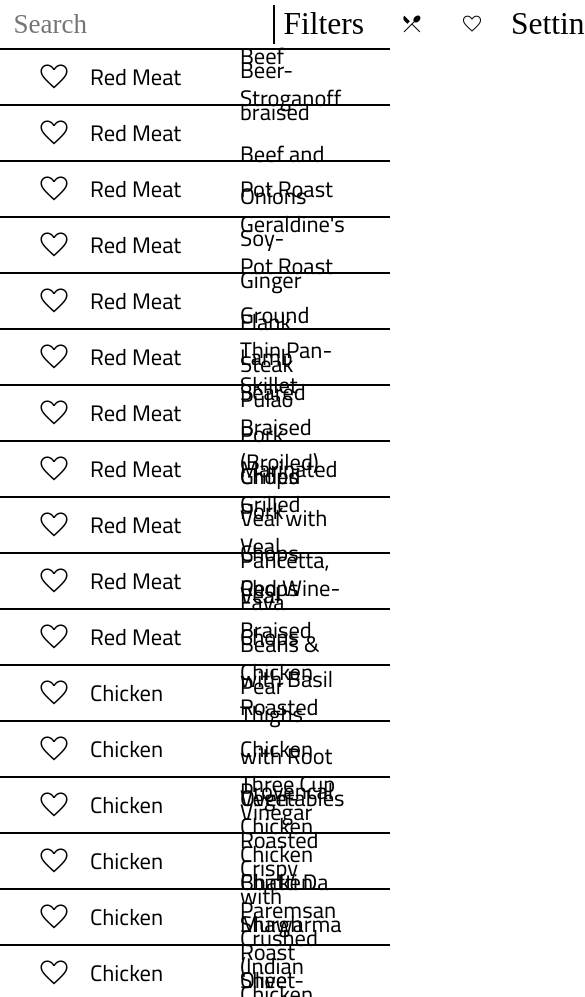
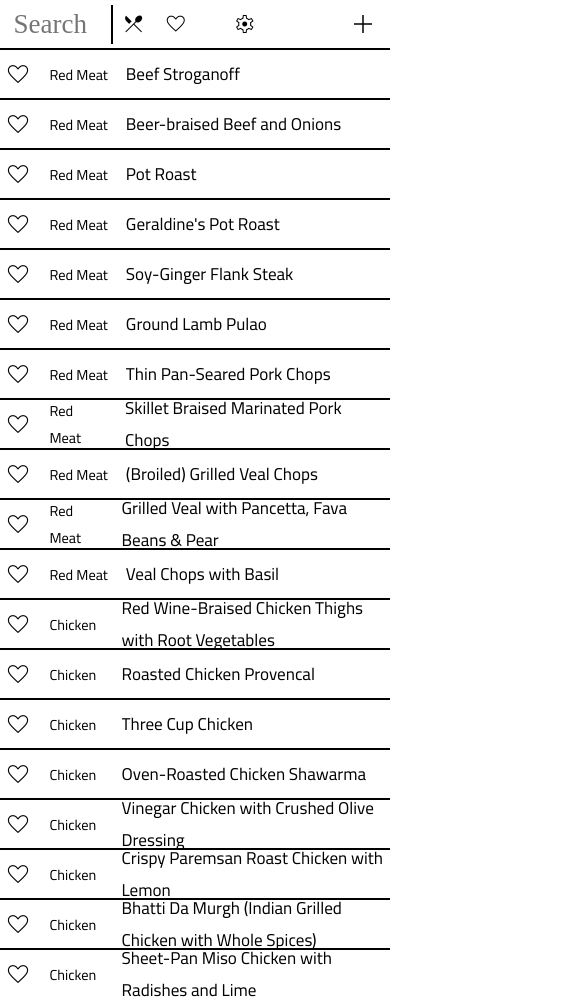
Before and after one commit to plpiiper/recipelistv3_5, a plain HTML site: page index.html in a window 390 px wide. Shown: the top 997 px of the page, 585 px wide, since content can reach past the window. Drawn offline with nearby package versions, Linux system fonts and the light colour scheme; a web font is replaced by a local one.

Commit message:
Fix Mobile View

```diff
--- a/assets/scripts/Homepage.js
+++ b/assets/scripts/Homepage.js
@@ -52,11 +52,14 @@ function createTopHomePage(){
         let fdst = append(cre("div","barBody"),div);
             let fd = append(cre("div","filterBar"),fdst);
                 let ft = append(cre("h2","filterTitle"),fd); ft.innerText = "Filters";
-                let type = append(ic("restaurant_menu"),fd); type.onclick = function(){
+                let typeD = append(cre("button","filterBtn"),fd);
+                let type = append(ic("restaurant_menu"),typeD); type.onclick = function(){
                     filterPopup();
                     type.classList.add("selected");
                 }; type.id = "filterCat";
-                let fav = append(ic("favorite"),fd); fav.onclick = function(){
+
+                let favD = append(cre("button","filterBtn"),fd);
+                let fav = append(ic("favorite"),favD); fav.onclick = function(){
                     const KEY = "fav"
                     if (hp.getFilter(KEY) !== undefined && hp.getFilter(KEY).includes(true)){
                         hp.addFilter("del",KEY);
--- a/styles/style.css
+++ b/styles/style.css
@@ -152,6 +152,10 @@ div, input, span, a, h1, h2, h3, textarea, button, select {
     font-size: 1.25rem;
 } .recipeName:hover {text-decoration: black;}
 
+.filterBtn {
+    padding: 0; background-color: white;
+    margin-right: 1rem;
+} .filterBtn .icon {padding: 0; display: flex; align-items: center;}
 
 /* recipe.html */
 #recipePage {
@@ -597,6 +601,42 @@ div, input, span, a, h1, h2, h3, textarea, button, select {
 }
 
 @media only screen and (max-width: 900px) {
+    #homePage > .top {
+        overflow: auto;
+    }
+    #homePage > .top .filterTitle {
+        display: none;
+    }
+    #barBody {
+        overflow-x: auto;
+    }
+    #homePage > .top > .searchBar {
+        width: 10rem; min-width: unset;
+    }
+    .searchBar .searchInput {
+        width: 100%
+    }
+
+    .recipeDiv {
+        padding: 1rem 0.25rem;
+    }
+    .recipeFav {
+        font-size: 1.5rem;
+    }
+    .recipeCat {
+        font-size: 0.8rem;
+        min-width: 5rem;
+        max-width: 10rem;
+        overflow-x: auto;
+    }
+    .recipeName {
+        font-size: 0.95rem;
+        overflow-x: auto;
+        padding: 0;
+        flex-wrap: nowrap;
+    }
+
+
     #recipePage {
         flex-direction: column-reverse;
     }
@@ -614,12 +654,13 @@ div, input, span, a, h1, h2, h3, textarea, button, select {
     }
     #recipePage > .right > .rlLink {
         margin-right: 2rem; justify-content: right;
+        font-size: 1.25rem;
     }
     #recipePage > .right .iconA span, .rlBtn {
-        font-size: 1.5rem !important;
         padding: 0.15rem;
+        font-size: 0.8rem !important;
     }
-    .rlBtn { padding: 1rem;}
+    .rlBtn { padding: 0.5rem !important; font-size: 0.8rem !important;}
     .ingredientDiv, .stepDiv {
         font-size: 1.3rem;
     } #recipeEditor .ingredientDiv, .stepDiv {
```
